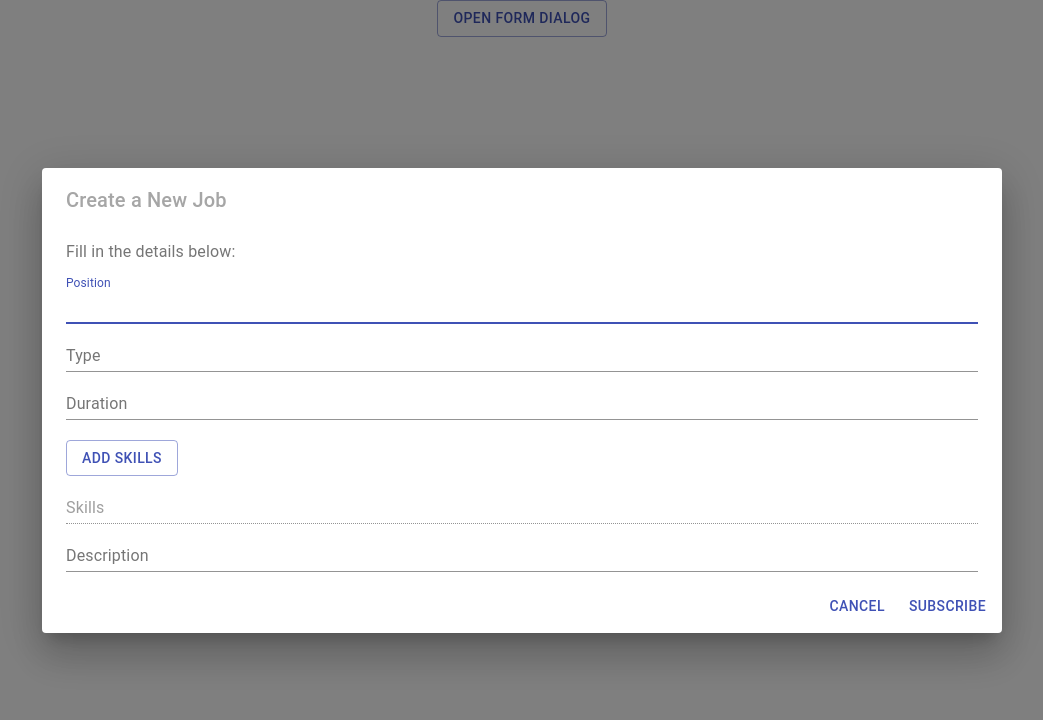
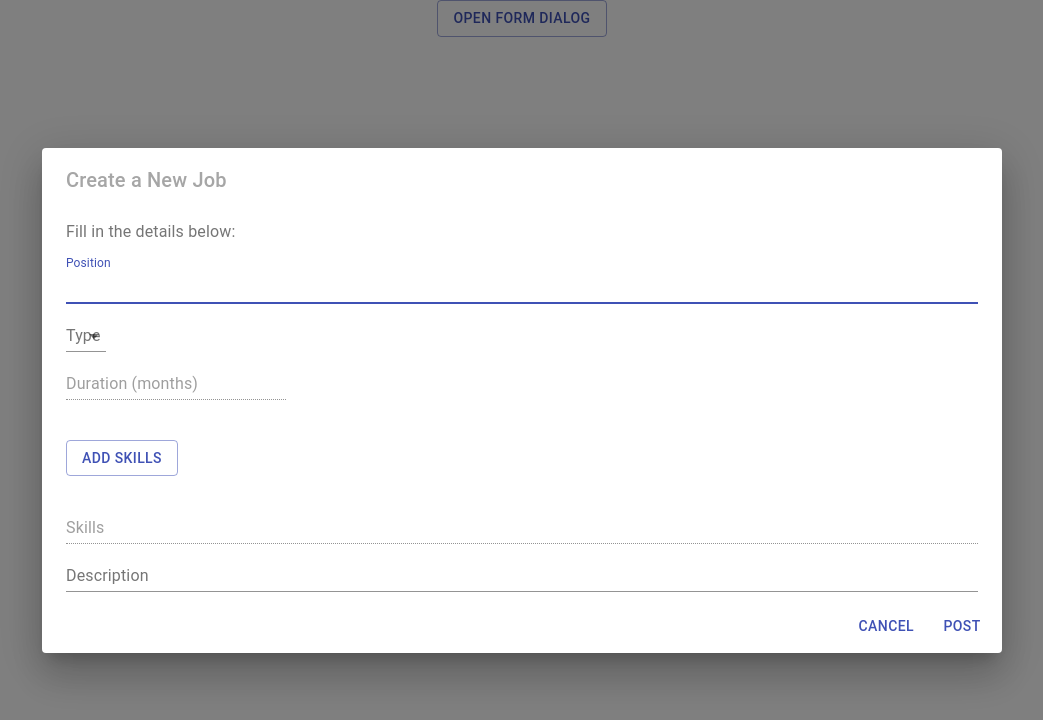
Before and after one commit to Droom-5-Build-Week/Front-End, a React (Create React App) app: page / in a window 1280 px wide. Both pictures are taken after a click on the button "OPEN FORM DIALOG". Shown: the top 720 px of the page, without its empty margins (118-1161 px from the left). Built offline with nearby package versions, Linux system fonts and the light colour scheme.

Commit message:
dialog stuff

```diff
--- /dev/null
+++ b/src/components/JobType.js
@@ -0,0 +1,71 @@
+import React from 'react';
+
+import InputLabel from '@material-ui/core/InputLabel';
+import MenuItem from '@material-ui/core/MenuItem';
+import FormControl from '@material-ui/core/FormControl';
+import Select from '@material-ui/core/Select';
+import Button from '@material-ui/core/Button';
+import TextField from '@material-ui/core/TextField';
+
+export const JobType = props => {
+
+    const [type, setType] = React.useState({value: ''})
+    const [duration, setDuration] = React.useState({value: ''})
+    const [enableDuration, setEnableDuration] = React.useState(false);
+
+    const [open, setOpen] = React.useState(false);
+
+    const handleChange = event => {
+        setType({value: event.target.value});
+        console.log('type in jobType', event.target.value);
+
+        if(event.target.value === 'Contract') {
+            setEnableDuration(true);
+        } else {
+            setEnableDuration(false);
+        }
+
+        props.setType(event.target.value);
+    };
+
+    const handleDurationChange = event => {
+        setDuration({value: event.target.value})
+
+        props.setDuration(event.target.value);
+    }
+
+    const handleClose = () => {
+        setOpen(false);
+    };
+
+    const handleOpen = () => {
+        setOpen(true);
+    };
+
+    return (
+        <div>
+            <FormControl>
+                <InputLabel>Type</InputLabel>
+                <Select
+                    open={open}
+                    onClose={handleClose}
+                    onOpen={handleOpen}
+                    value={type.value}
+                    onChange={handleChange}
+                >
+                    <MenuItem value={'Full-Time'}>Full-Time</MenuItem>
+                    <MenuItem value={'Part-Time'}>Part-Time</MenuItem>
+                    <MenuItem value={'Contract'}>Contract</MenuItem>
+                </Select>
+            </FormControl>
+            <br/>
+            <TextField
+                label='Duration (months)'
+                type='number'
+                name='duration'
+                disabled={ !enableDuration }
+                value={ duration.value }
+                onChange={(evt) => handleDurationChange(evt) } />
+        </div>
+    )
+}
--- a/src/components/NewJobDialog.js
+++ b/src/components/NewJobDialog.js
@@ -9,19 +9,43 @@ import DialogTitle from '@material-ui/core/DialogTitle';
 
 import SkillsDialog from './SkillsDialog';
 
+import { JobType } from './JobType';
+
 export default function NewJobDialog() {
   const [open, setOpen] = React.useState(false);
+
+  const [skills, setSkills] = React.useState({value: ''});
+
+  const initialJobInfo = {
+    position: '',
+    type: '',
+    duration: '',
+    skills: '',
+    description: ''
+  }
+
+  const [jobInfo, setJobInfo] = React.useState(initialJobInfo)
 
   const handleClickOpen = () => {
     setOpen(true);
   };
 
-  const handleClose = () => {
-    setOpen(false);
+  const handleClose = (flag) => {
+    if(flag) {
+      console.log('data to add', jobInfo);
+      setJobInfo(initialJobInfo);
+      setOpen(false);
+    } else {
+      setJobInfo(initialJobInfo);
+      setOpen(false);
+    }
   };
 
   const handleChange = evt => {
-
+    setJobInfo({
+      ...jobInfo,
+      [evt.target.name]: evt.target.value
+    })
   }
 
   return (
@@ -41,47 +65,52 @@ export default function NewJobDialog() {
                 label='Position'
                 type='text'
                 name='position'
-                // value={info.position}
+                value={jobInfo.position}
                 onChange={(evt) => handleChange(evt)} />
 
-            <TextField
+            {/* <TextField
                 label='Type'
                 type='text'
                 name='type'
-                // value={info.type}
+                value={jobInfo.type}
                 onChange={(evt) => handleChange(evt)} />
 
             <TextField
                 label='Duration'
                 type='text'
                 name='duration'
-                // value={info.duration}
-                onChange={(evt) => handleChange(evt)} />
+                value={jobInfo.duration}
+                onChange={(evt) => handleChange(evt)} /> */}
 
+              <JobType setType={ (type) => setJobInfo( { ...jobInfo, type: type})} setDuration={ duration => setJobInfo({ ...jobInfo, duration: duration}) }/>
+
+            <br />
             < br/>
 
-            <SkillsDialog />
+            <SkillsDialog setSkills={ (obj) => setJobInfo({...jobInfo, skills: obj.value}) }/>
 
+            <br />
             <TextField
                 label='Skills'
-                disabled={true} />
+                disabled={true}
+                value={jobInfo.skills} />
 
             <TextField
                 label='Description'
                 type='text'
                 name='description'
-                // value={info.description}
+                value={jobInfo.description}
                 multiline={true}
                 rowsMax='4'
                 onChange={(evt) => handleChange(evt)} />
 
         </DialogContent>
         <DialogActions>
-          <Button onClick={handleClose} color="primary">
+          <Button onClick={() => handleClose(false)} color="primary">
             Cancel
           </Button>
-          <Button onClick={handleClose} color="primary">
-            Subscribe
+          <Button onClick={() => handleClose(true)} color="primary">
+            Post
           </Button>
         </DialogActions>
       </Dialog>
--- a/src/components/SkillsDialog.js
+++ b/src/components/SkillsDialog.js
@@ -9,17 +9,32 @@ import DialogTitle from '@material-ui/core/DialogTitle';
 
 import SkillsList from './SkillsList';
 
-export default function SkillsDialog() {
+export default function SkillsDialog(props) {
   const [open, setOpen] = React.useState(false);
 
-//   const [skillsOpen, setSkillsOpen]
+  const initialSkills = [
+    'Web Development',
+    'Backend Development',
+    'React'
+]
+
+  const [skills, setSkills] = React.useState([]);
 
   const handleClickOpen = () => {
+    //axios
     setOpen(true);
   };
 
-  const handleClose = () => {
-    setOpen(false);
+  const handleClose = (flag) => {
+    if(flag) {
+      // add skills
+      console.log('skillsDialog skills:', skills);
+      props.setSkills({value: skills.join(',')});
+      setOpen(false);
+    } else {
+      // just close
+      setOpen(false);
+    }
   };
 
   return (
@@ -34,14 +49,14 @@ export default function SkillsDialog() {
             Choose skills from list or add a new one:
           </DialogContentText> */}
 
-            <SkillsList />
+            <SkillsList setSkills={(arr) => setSkills(arr)} initialSkills={initialSkills}/>
 
         </DialogContent>
         <DialogActions>
-          <Button onClick={handleClose} color="primary">
+          <Button onClick={() => handleClose(false)} color="primary">
             Cancel
           </Button>
-          <Button onClick={handleClose} color="primary">
+          <Button onClick={() => handleClose(true)} color="primary">
             Add
           </Button>
         </DialogActions>
--- a/src/components/SkillsList.js
+++ b/src/components/SkillsList.js
@@ -19,43 +19,55 @@ const useStyles = makeStyles(theme => ({
   },
 }));
 
-export default function SkillsList() {
+export default function SkillsList(props) {
   const classes = useStyles();
-  const [checked, setChecked] = React.useState([0]);
-
-  const initialSkills = [
-      'Web Development',
-      'Backend Development',
-      'React'
-  ]
-
-  const [skills, setSkills] = React.useState(initialSkills);
+  const [checked, setChecked] = React.useState([-1]);
+  const [skillDisplay, setSkillDisplay] = React.useState(props.initialSkills)
   const [newSkill, setNewSkill] = React.useState({value: ''})
 
   const handleAddNewSkill = evt => {
       evt.preventDefault();
+      console.log('adding new skill', newSkill.value);
+      const newSkillDisplay = [...skillDisplay];
+      newSkillDisplay.push(newSkill.value);
+      setSkillDisplay(newSkillDisplay);
 
-      skills.push(newSkill.value);
+      console.log('after adding', skillDisplay);
 
       setNewSkill({value: ''});
   }
 
   const handleToggle = value => () => {
+    // get index of current skill
     const currentIndex = checked.indexOf(value);
+    // copy array
     const newChecked = [...checked];
 
+    // if we dont have the skill as checked
     if (currentIndex === -1) {
+      // set it to checked
       newChecked.push(value);
     } else {
+      // or get it out of the array of checked items
       newChecked.splice(currentIndex, 1);
     }
-
+    // set the new checked items
     setChecked(newChecked);
+    // iterate through new checked items and add to array
+    const checkedSkills = [];
+    newChecked.forEach( index => {
+      if(skillDisplay[index] !== undefined) {
+        checkedSkills.push(skillDisplay[index]);
+      }
+    })
+    // set new array of skills from parent state setter
+    console.log('setting skills in skillDialog', checkedSkills);
+    props.setSkills(checkedSkills);
   };
 
   return (
     <List className={classes.root}>
-      {skills.map( (value, i) => {
+      {skillDisplay.map( (value, i) => {
         const labelId = `checkbox-list-label-${i}`;
 
         return (
@@ -78,7 +90,7 @@ export default function SkillsList() {
           </ListItem>
         );
       })}
-      <ListItem key={skills.length} role={undefined} dense button onClick={handleToggle(skills.length)}>
+      <ListItem key={skillDisplay.length} role={undefined} dense button onClick={handleToggle(skillDisplay.length)}>
           {/* <ListItemIcon>
               <Checkbox
                 edge='start'
```
